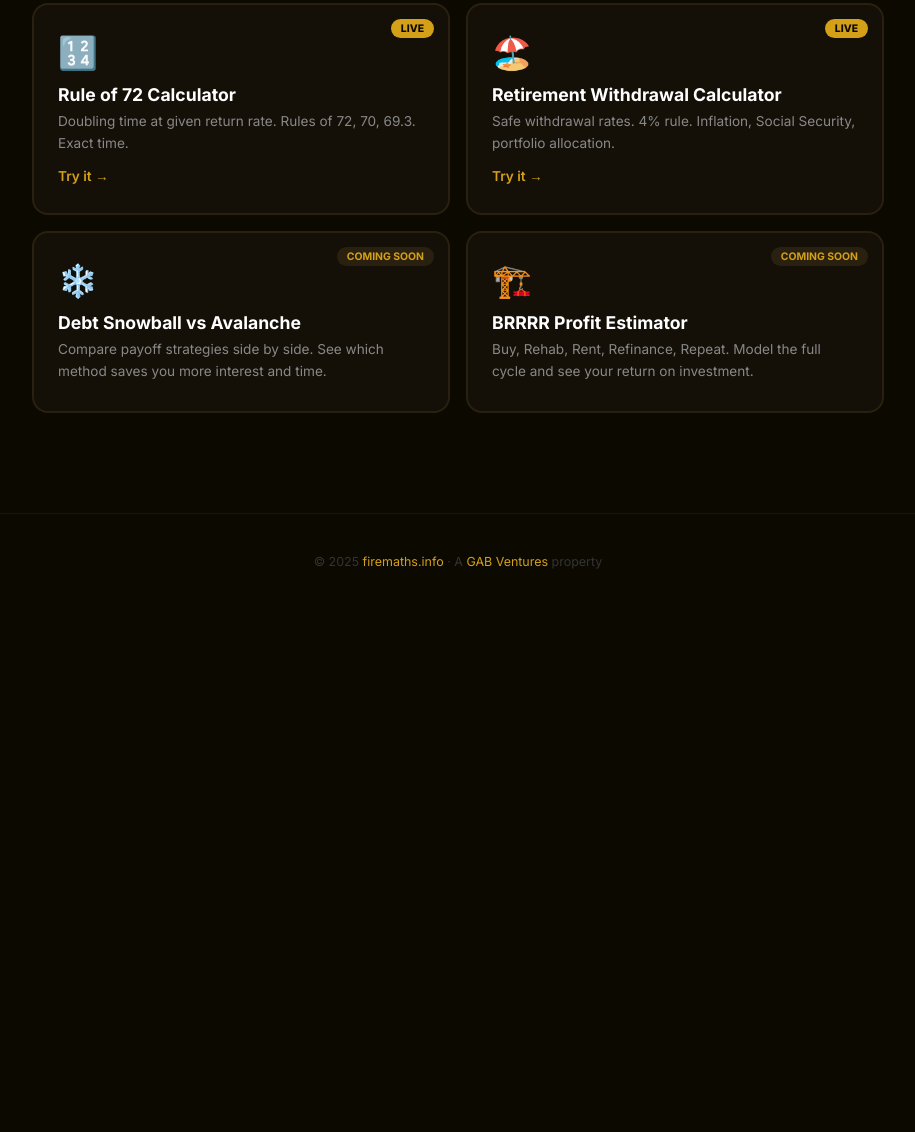
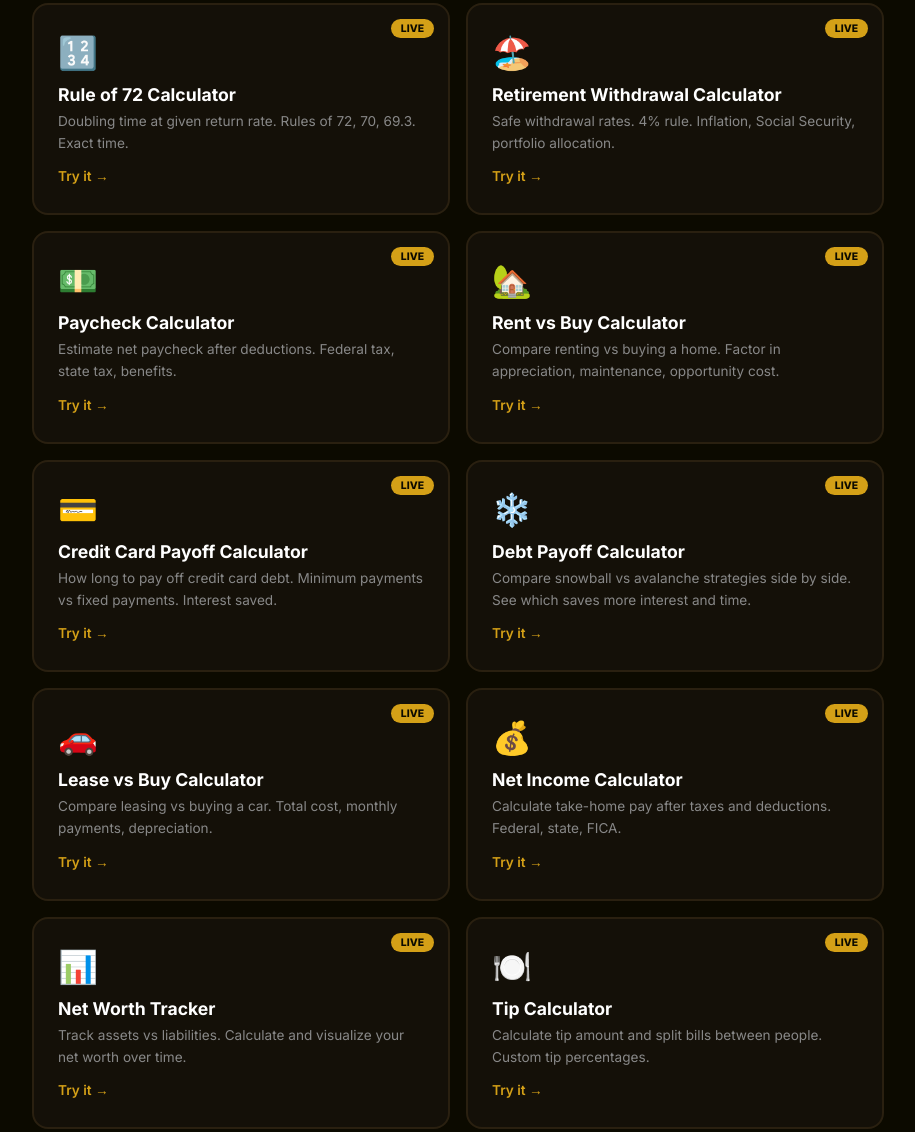
Before and after one commit to GabrielDancause/firemaths-info, an Astro site: page / in a window 1280 px wide. Shown: the part 2599-3731 px from the top of the page, without its empty margins (182-1097 px from the left). Before the commit the page ends 3208 px from the top, so only its background shows below. Built offline with nearby package versions, Linux system fonts and the light colour scheme; Astro itself is replaced by a stand-in of ours.

Commit message:
Add 10 new tools/guides to homepage index (paycheck, rent-vs-buy, debt-payoff, credit-card, lease-buy, net-income, net-worth, tip calc, FIRE guide, tax guide)

```diff
--- a/src/pages/index.astro
+++ b/src/pages/index.astro
@@ -24,7 +24,16 @@ const tools = [
   { emoji: "📈", name: "Stock Return Calculator", desc: "Total return including dividends. Buy/sell price, holding period, dividends.", slug: "/stock-return" },
   { emoji: "🔢", name: "Rule of 72 Calculator", desc: "Doubling time at given return rate. Rules of 72, 70, 69.3. Exact time.", slug: "/rule-of-72" },
   { emoji: "🏖️", name: "Retirement Withdrawal Calculator", desc: "Safe withdrawal rates. 4% rule. Inflation, Social Security, portfolio allocation.", slug: "/withdrawal-calculator" },
-  { emoji: "❄️", name: "Debt Snowball vs Avalanche", desc: "Compare payoff strategies side by side. See which method saves you more interest and time.", soon: true },
+  { emoji: "💵", name: "Paycheck Calculator", desc: "Estimate net paycheck after deductions. Federal tax, state tax, benefits.", slug: "/paycheck-calculator" },
+  { emoji: "🏡", name: "Rent vs Buy Calculator", desc: "Compare renting vs buying a home. Factor in appreciation, maintenance, opportunity cost.", slug: "/rent-vs-buy" },
+  { emoji: "💳", name: "Credit Card Payoff Calculator", desc: "How long to pay off credit card debt. Minimum payments vs fixed payments. Interest saved.", slug: "/credit-card-payoff" },
+  { emoji: "❄️", name: "Debt Payoff Calculator", desc: "Compare snowball vs avalanche strategies side by side. See which saves more interest and time.", slug: "/debt-payoff" },
+  { emoji: "🚗", name: "Lease vs Buy Calculator", desc: "Compare leasing vs buying a car. Total cost, monthly payments, depreciation.", slug: "/lease-buy" },
+  { emoji: "💰", name: "Net Income Calculator", desc: "Calculate take-home pay after taxes and deductions. Federal, state, FICA.", slug: "/net-income" },
+  { emoji: "📊", name: "Net Worth Tracker", desc: "Track assets vs liabilities. Calculate and visualize your net worth over time.", slug: "/net-worth-tracker" },
+  { emoji: "🍽️", name: "Tip Calculator", desc: "Calculate tip amount and split bills between people. Custom tip percentages.", slug: "/tip-calculator" },
+  { emoji: "📚", name: "FIRE Movement: Beginner's Guide", desc: "What is FIRE? Lean, Fat, Barista FIRE explained. Steps to financial independence.", slug: "/guide-fire-basics" },
+  { emoji: "📚", name: "Tax Optimization Strategies", desc: "Legal tax reduction: tax-loss harvesting, Roth conversions, HSA, 529 plans, charitable giving.", slug: "/guide-tax-optimization" },
   { emoji: "🏗️", name: "BRRRR Profit Estimator", desc: "Buy, Rehab, Rent, Refinance, Repeat. Model the full cycle and see your return on investment.", soon: true },
 ];
 ---
```
